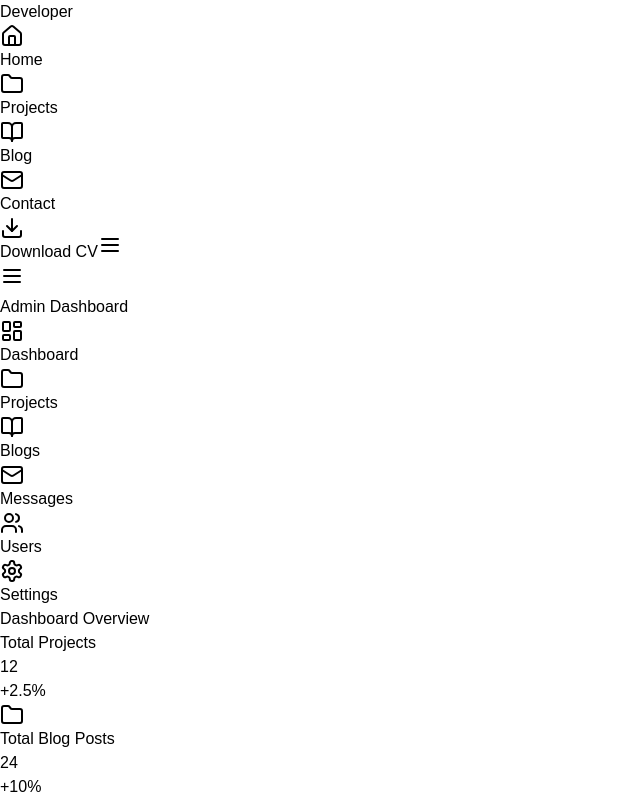
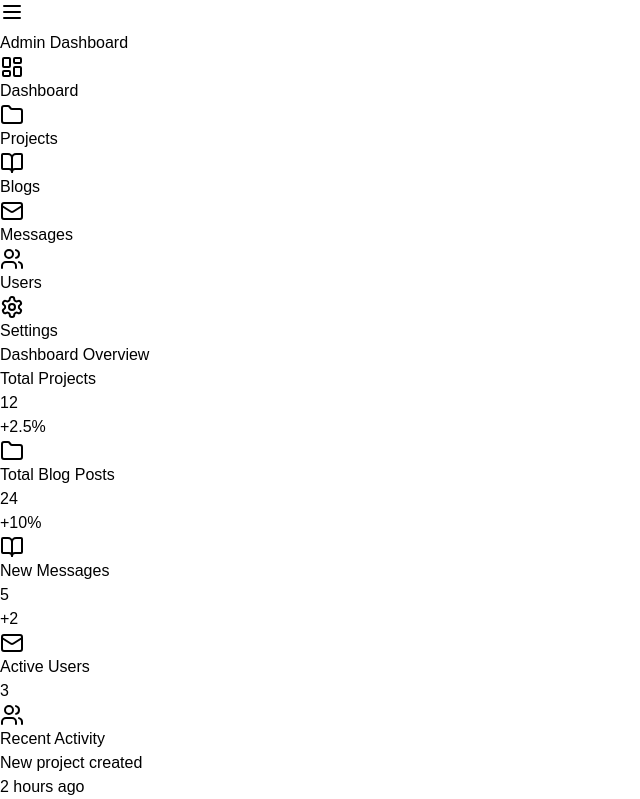
Before and after one commit to asadsuzan/nextjs-portolio, a Next.js app: page /dashboard in a window 1280 px wide. Shown: the top 799 px of the page, without its empty margins (0-640 px from the left). Built offline with nearby package versions, Linux system fonts and the light colour scheme.

Commit message:
setting up layouts for dashbaord and common pages

```diff
--- a/src/app/(dashboardLayout)/dashboard/layout.tsx
+++ b/src/app/(dashboardLayout)/dashboard/layout.tsx
@@ -15,7 +15,7 @@
 } from "lucide-react";
 import Link from "next/link";
 
-export default function RootLayout({
+export default function DashboardLayout({
   children,
 }: {
   children: React.ReactNode;
--- a/src/app/(dashboardLayout)/dashboard/page.tsx
+++ b/src/app/(dashboardLayout)/dashboard/page.tsx
@@ -1,10 +1,8 @@
 // app/dashboard/page.tsx
 import {
-
   Folder,
   BookOpen,
   Mail,
-
 
   Users,
 } from "lucide-react";
--- a/src/app/layout.tsx
+++ b/src/app/layout.tsx
@@ -1,8 +1,8 @@
-import NavBar from "@/components/shared/NavBar";
+
 import type { Metadata } from "next";
 import { Geist, Geist_Mono } from "next/font/google";
 import "./globals.css";
-import Footer from "@/components/shared/Footer";
+
 
 const geistSans = Geist({
   variable: "--font-geist-sans",
@@ -27,14 +27,11 @@
   return (
     <html lang="en">
       <body
-           className={`${geistSans.variable} ${geistMono.variable} antialiased flex flex-col min-h-screen`}
+           className={`${geistSans.variable} ${geistMono.variable} antialiased`}
       >
-        <header>
-          <NavBar/>
-        </header>
-        {/* Main wrapper that expands to push footer down */}
-        <main className="flex-grow">{children}</main>
-        <Footer/>
+      {
+        children
+      }
       </body>
     </html>
   );
```
Also changed, not shown: src/app/(commonLayout)/layout.tsx (added, +22 -0 lines), src/app/(commonLayout)/blog/[blogId]/page.tsx (renamed from src/app/blog/[blogId]/page.tsx), src/app/(commonLayout)/blog/page.tsx (renamed from src/app/blog/page.tsx), src/app/(commonLayout)/contact/page.tsx (renamed from src/app/contact/page.tsx), src/app/(commonLayout)/page.tsx (renamed from src/app/page.tsx), src/app/(commonLayout)/projects/[projectId]/page.tsx (renamed from src/app/projects/[projectId]/page.tsx), src/app/(commonLayout)/projects/page.tsx (renamed from src/app/projects/page.tsx).
